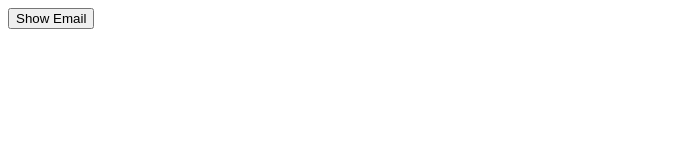
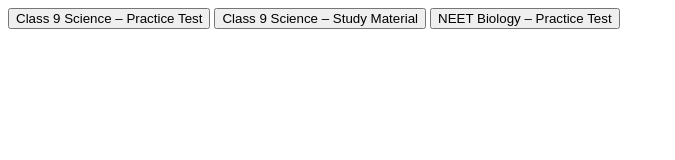
Before and after one commit to paymentbacken-sys/Password-Backen, a website: page public/index.html in a window 1280 px wide. Shown: the whole page, without its empty margins (0-675 px from the left). Drawn offline with Linux system fonts and the light colour scheme.

Commit message:
Update index.html

```diff
--- a/public/index.html
+++ b/public/index.html
@@ -5,12 +5,23 @@
 </head>
 <body>
 
-<button onclick="showEmail()">Show Email</button>
+<button onclick="getEmail('class9_science_practice')">
+  Class 9 Science – Practice Test
+</button>
+
+<button onclick="getEmail('class9_science_study')">
+  Class 9 Science – Study Material
+</button>
+
+<button onclick="getEmail('neet_biology_practice')">
+  NEET Biology – Practice Test
+</button>
+
 <p id="email"></p>
 
 <script>
-function showEmail() {
-  fetch("https://password-backen.onrender.com/email")
+function getEmail(category) {
+  fetch(`https://YOUR-RENDER-URL.onrender.com/email?category=${category}`)
     .then(res => res.json())
     .then(data => {
       document.getElementById("email").innerText =
@@ -19,5 +30,7 @@ function showEmail() {
 }
 </script>
 
+
+
 </body>
 </html>
```
